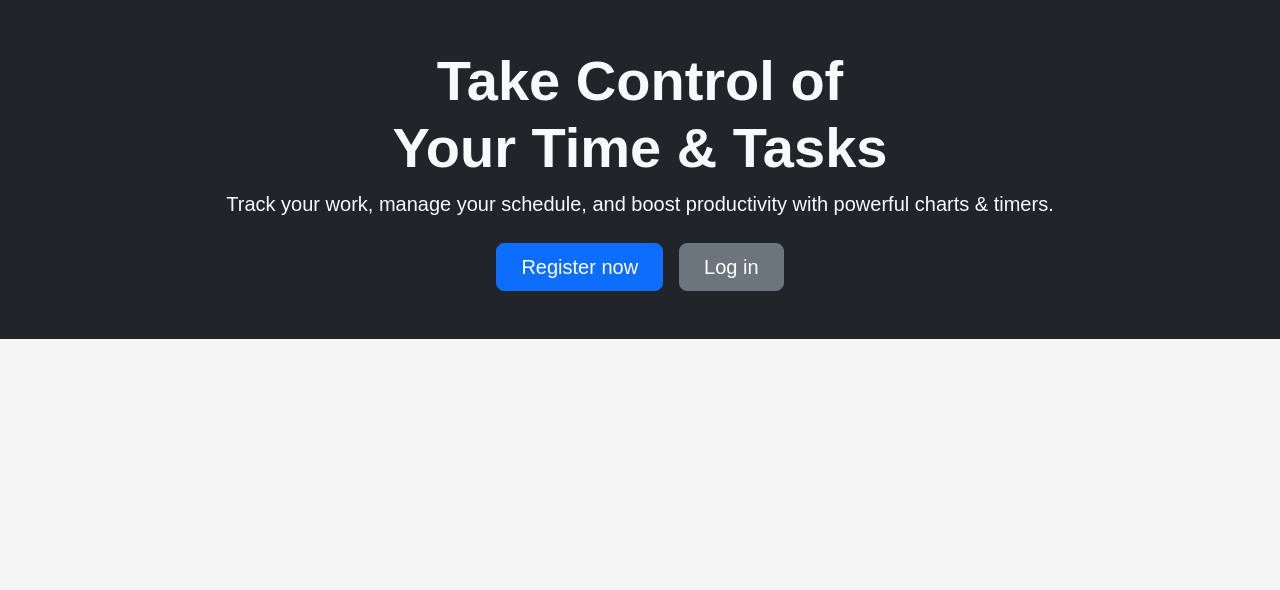
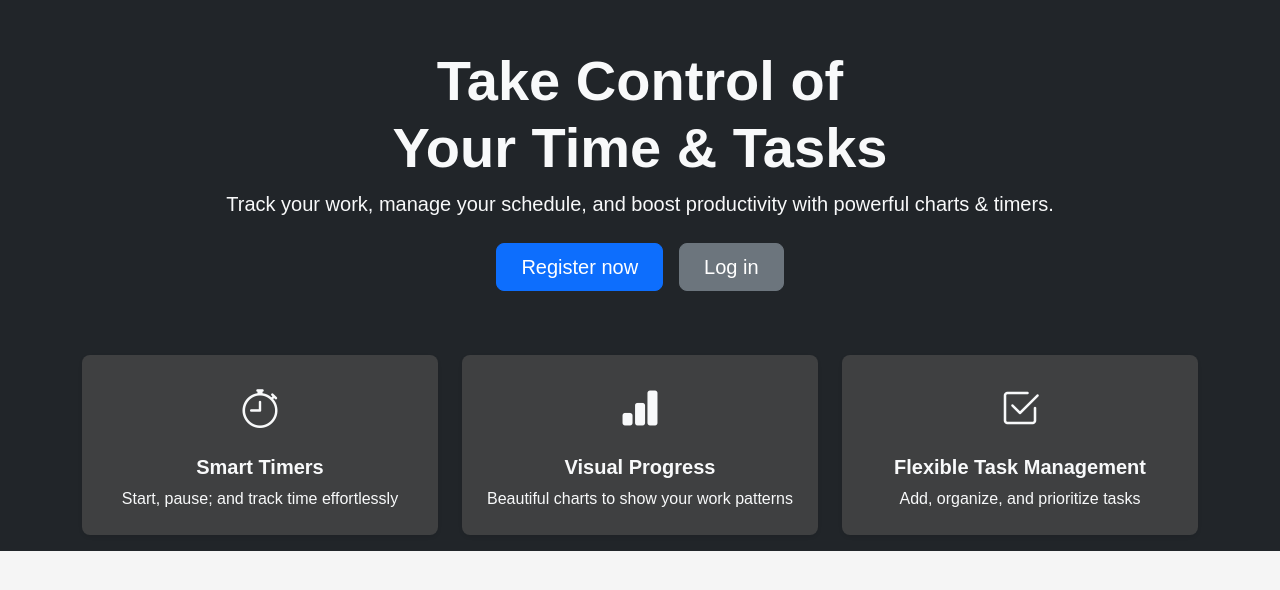
Before and after one commit to PiumalRangana/success-manager-cs50, a Flask app: page / in a window 1280 px wide. Shown: the part 57-647 px from the top of the page. Run offline with Flask 3, Linux system fonts and the light colour scheme.

Commit message:
Add features section with custom card background

```diff
--- a/app/static/main.css
+++ b/app/static/main.css
@@ -43,3 +43,7 @@ footer {
 a{
     text-decoration: none;
 }
+
+.card-bg{
+    background-color: rgb(63, 64, 65);
+}
--- a/app/templates/landing.html
+++ b/app/templates/landing.html
@@ -66,6 +66,47 @@
         </div>
     </section>
 
+    <!-- ================= Features Section ================= -->
+    <section class="py-3 bg-dark text-light">
+        <div class="container">
+            <div class="row g-4 justify-content-center">
+
+                <!-- Card 1 -->
+                <div class="col-md-4">
+                    <div class="card h-100 card-bg text-light text-center border-0 shadow-sm rounded-3 p-4">
+                        <div class="mb-3 fs-1">
+                            <i class="bi bi-stopwatch"></i>
+                        </div>
+                        <h5 class="fw-bold">Smart Timers</h5>
+                        <p class="mb-0">Start, pause; and track time effortlessly</p>
+                    </div>
+                </div>
+
+                <!-- Card 2 -->
+                <div class="col-md-4">
+                    <div class="card h-100 card-bg text-light text-center border-0 shadow-sm rounded-3 p-4">
+                        <div class="mb-3 fs-1">
+                            <i class="bi bi-bar-chart-fill"></i>
+                        </div>
+                        <h5 class="fw-bold">Visual Progress</h5>
+                        <p class="mb-0">Beautiful charts to show your work patterns</p>
+                    </div>
+                </div>
+
+                <!-- Card 3 -->
+                <div class="col-md-4">
+                    <div class="card h-100 card-bg text-light text-center border-0 shadow-sm rounded-3 p-4">
+                        <div class="mb-3 fs-1">
+                            <i class="bi bi-check2-square"></i>
+                        </div>
+                        <h5 class="fw-bold">Flexible Task Management</h5>
+                        <p class="mb-0">Add, organize, and prioritize tasks</p>
+                    </div>
+                </div>
+
+            </div>
+        </div>
+    </section>
 </body>
 
 <!-- Bootstrap JS Bundle -->
```
